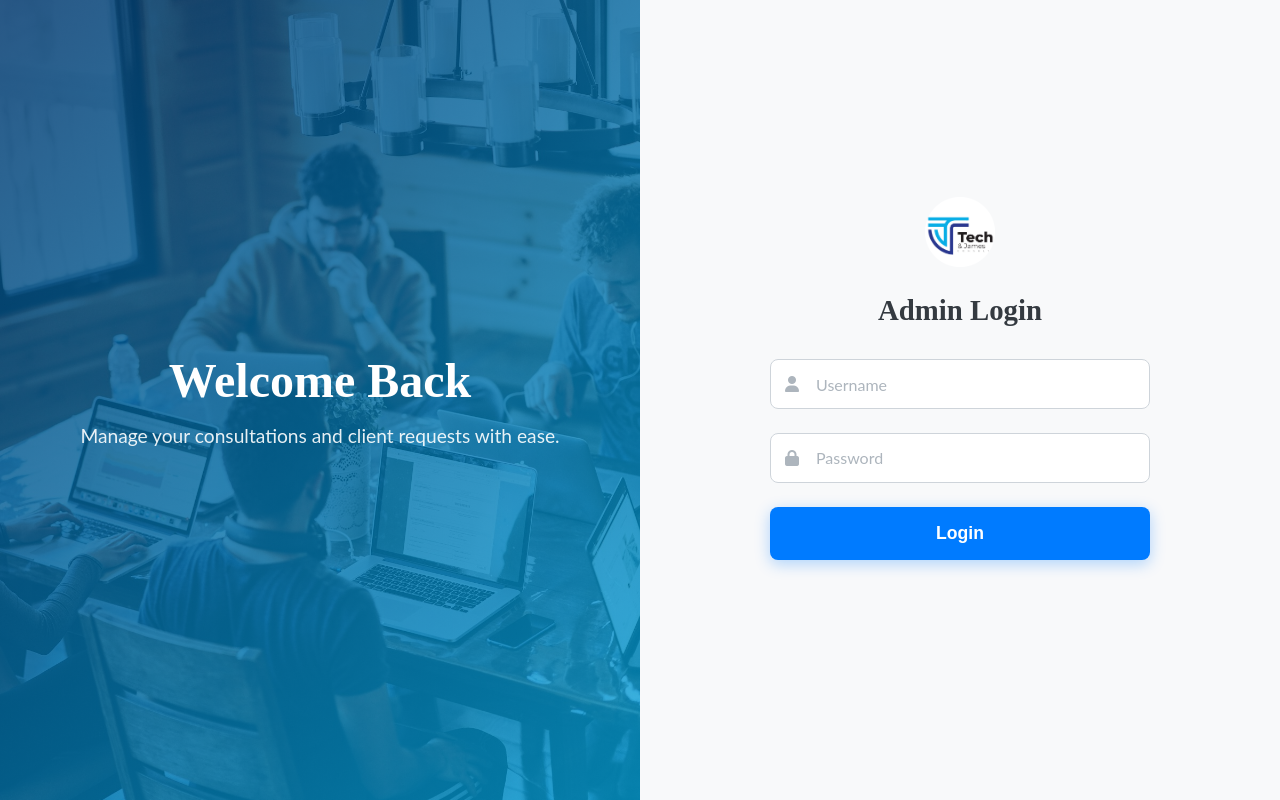
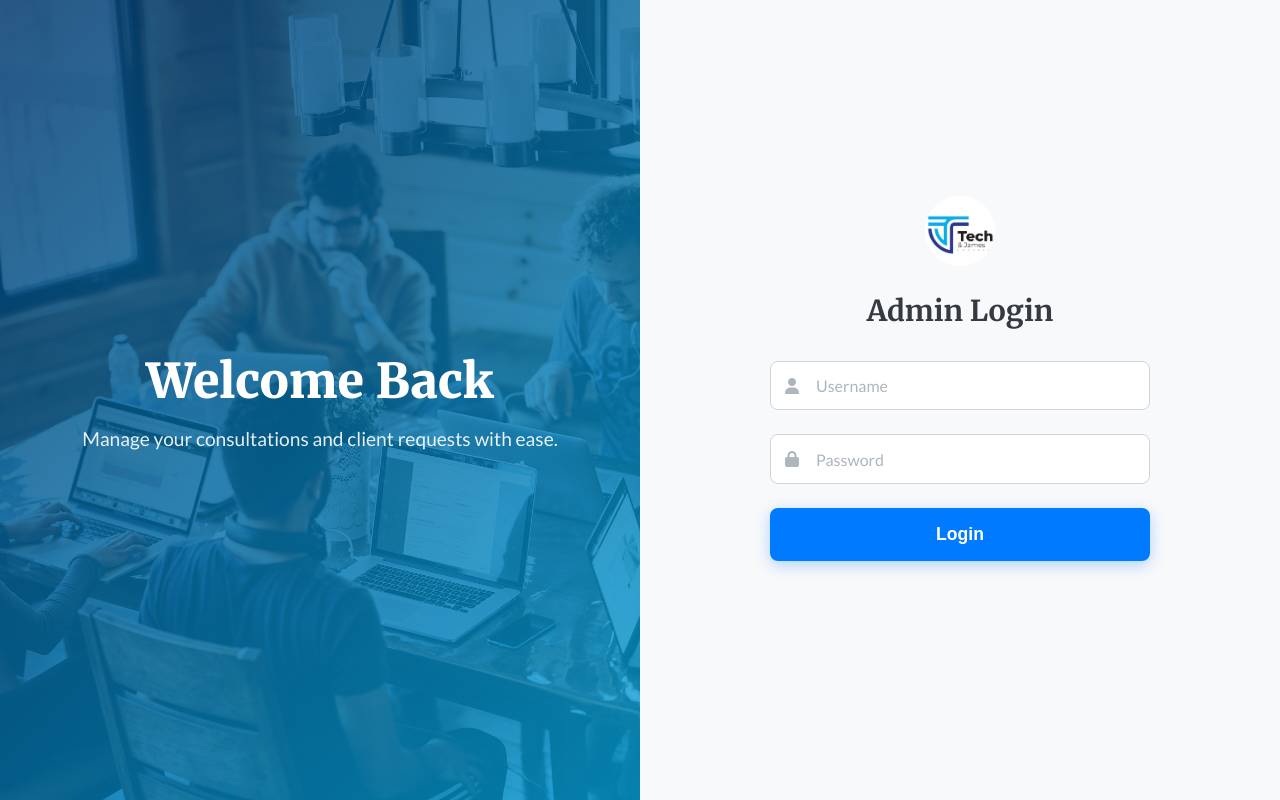
Before and after one commit to TechandJamesConsult/TechandJames, a website: page login.html in a window 1280 px wide. Drawn offline with Linux system fonts and the light colour scheme; a web font is replaced by a local one.

Commit message:
Fix fonts and favicon issues

```diff
--- a/login.html
+++ b/login.html
@@ -4,55 +4,11 @@
     <meta charset="UTF-8">
     <meta name="viewport" content="width=device-width, initial-scale=1.0">
     <title>Admin Login - Tech And James Consult</title>
+    <link rel="preconnect" href="https://fonts.googleapis.com">
+    <link rel="preconnect" href="https://fonts.gstatic.com" crossorigin>
+    <link href="https://fonts.googleapis.com/css2?family=Lato:wght@300;400;700&family=Merriweather:wght@400;700;900&display=swap" rel="stylesheet">
     <link rel="stylesheet" href="https://cdnjs.cloudflare.com/ajax/libs/font-awesome/6.4.0/css/all.min.css">
     <style>
-        /* Fonts */
-        /* Lato */
-        @font-face {
-          font-family: 'Lato';
-          font-style: normal;
-          font-weight: 300;
-          font-display: swap;
-          src: url(https://fonts.gstatic.com/s/lato/v24/S6u9w4BMUTPHh7USSwiPGQ.woff2) format('woff2');
-        }
-        @font-face {
-          font-family: 'Lato';
-          font-style: normal;
-          font-weight: 400;
-          font-display: swap;
-          src: url(https://fonts.gstatic.com/s/lato/v24/S6uyw4BMUTPHjx4wXg.woff2) format('woff2');
-        }
-        @font-face {
-          font-family: 'Lato';
-          font-style: normal;
-          font-weight: 700;
-          font-display: swap;
-          src: url(https://fonts.gstatic.com/s/lato/v24/S6u9w4BMUTPHh6UVSwiPGQ.woff2) format('woff2');
-        }
-
-        /* Merriweather */
-        @font-face {
-          font-family: 'Merriweather';
-          font-style: normal;
-          font-weight: 400;
-          font-display: swap;
-          src: url(https://fonts.gstatic.com/s/merriweather/v30/u-4n0qyriQwlOrhSvowK_l52_wfz.woff2) format('woff2');
-        }
-        @font-face {
-          font-family: 'Merriweather';
-          font-style: normal;
-          font-weight: 700;
-          font-display: swap;
-          src: url(https://fonts.gstatic.com/s/merriweather/v30/u-4l0qyriQwlOrhSvowK_l5-eR7lXcf_.woff2) format('woff2');
-        }
-        @font-face {
-          font-family: 'Merriweather';
-          font-style: normal;
-          font-weight: 900;
-          font-display: swap;
-          src: url(https://fonts.gstatic.com/s/merriweather/v30/u-4l0qyriQwlOrhSvowK_l5-YTvlXcf_.woff2) format('woff2');
-        }
-
         /* Admin CSS */
         * {
             margin: 0;
```
Also changed, not shown: admin.html (+3 -47 lines), index.html (+4 -21 lines), favicon.ico (renamed from favicon.svg), vercel.json.
